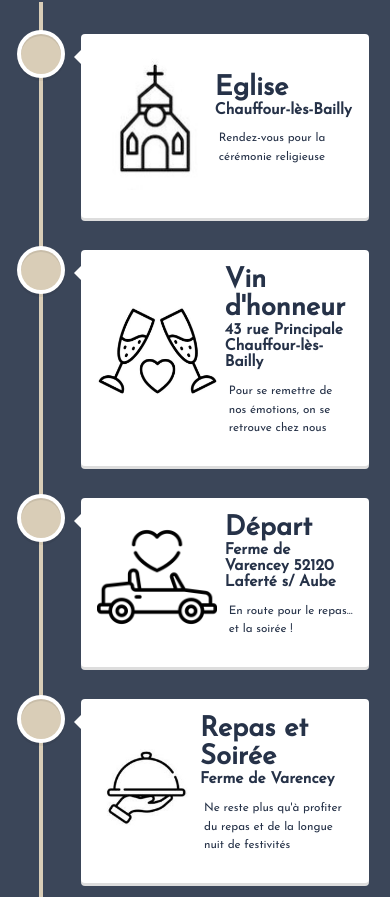
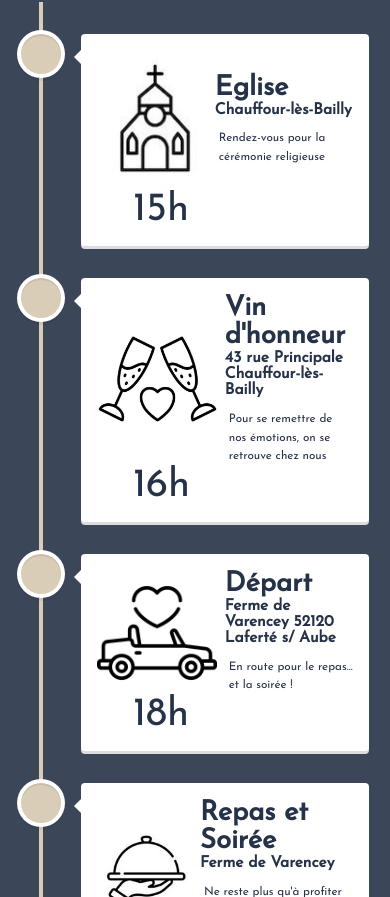
Before and after one commit to tatiana-sthl/wedding, a Next.js app: page / in a window 390 px wide. Shown: the part 1067-1964 px from the top of the page. Built offline with nearby package versions, Linux system fonts and the light colour scheme.

Commit message:
fix bug about hour on mobile

```diff
--- a/next.config.js
+++ b/next.config.js
@@ -2,7 +2,7 @@
 
 
 const nextConfig = {
-    output: "export",
+    // output: "export",
     images: { unoptimized: true },
 }
 
--- a/src/app/page.module.css
+++ b/src/app/page.module.css
@@ -484,6 +484,13 @@
     font-size: 3vw!important;
   }
 
+  .verticaltimelineelementdate {
+    color: #263248!important;
+    opacity: 1!important;
+    font-size: 40px!important;
+    margin-left: 2rem!important;
+  }
+
   .mailInfos {
     display: block;
   }
```
